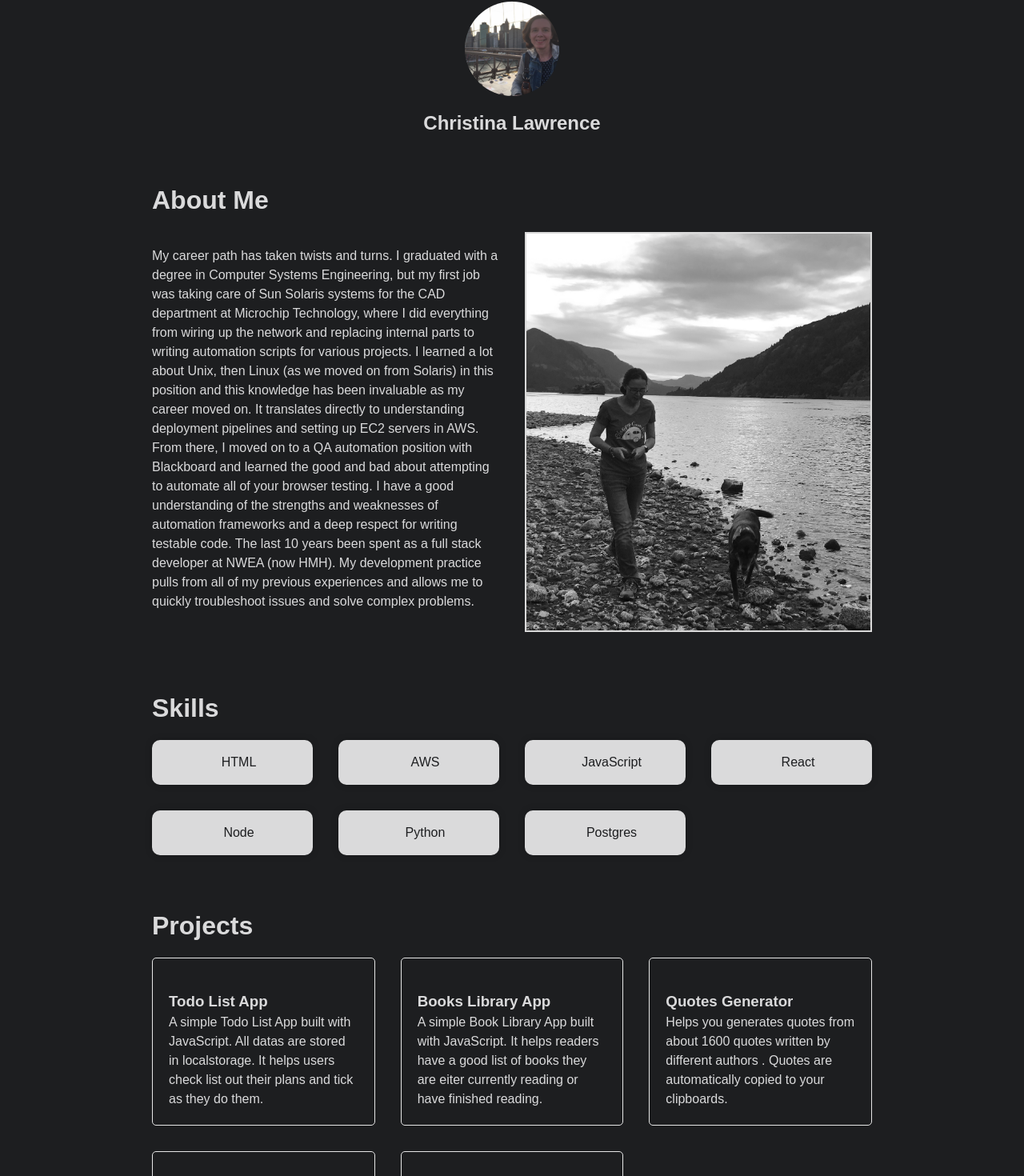
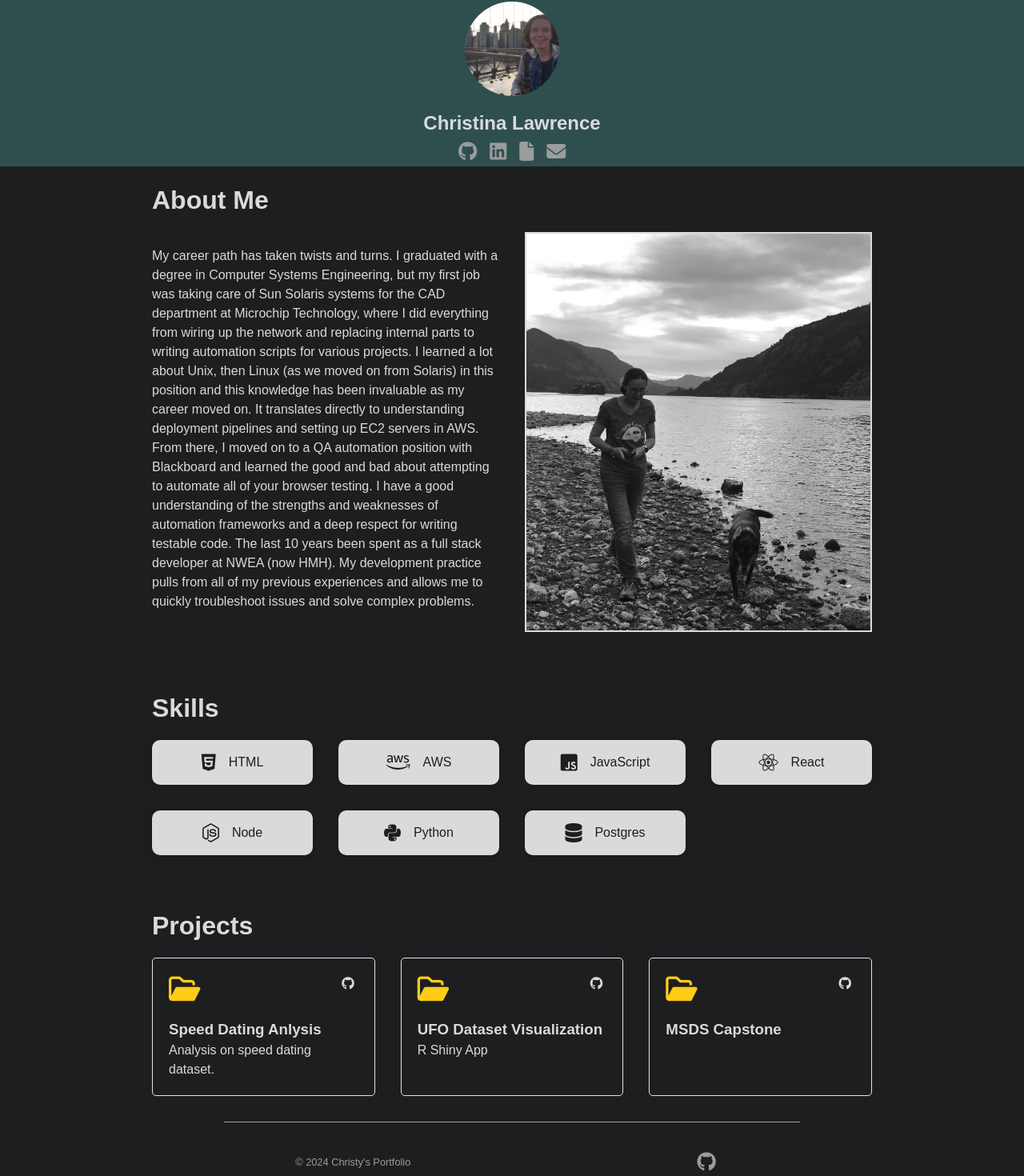
Before and after one commit to cml-data/cml-anaylsis.github.io, a Next.js app: page / in a window 1280 px wide. Shown: the part 14-1484 px from the top of the page at 80% size. Built offline with nearby package versions, Linux system fonts and the light colour scheme.

Commit message:
trying to fix icons on-load, added projects

```diff
--- a/package.json
+++ b/package.json
@@ -10,6 +10,10 @@
   },
   "dependencies": {
     "@fortawesome/fontawesome-svg-core": "^6.5.2",
+    "@fortawesome/free-brands-svg-icons": "^6.5.2",
+    "@fortawesome/free-regular-svg-icons": "^6.5.2",
+    "@fortawesome/free-solid-svg-icons": "^6.5.2",
+    "@fortawesome/react-fontawesome": "^0.2.2",
     "next": "^14.2.4",
     "react": "18.2.0",
     "react-dom": "18.2.0",
--- a/src/components/data.js
+++ b/src/components/data.js
@@ -1,37 +1,23 @@
 export const projectData = [
 	{
 		id: 1,
-		title: 'Todo List App',
+		title: 'Speed Dating Anlysis',
 		description:
-			'A simple Todo List App built with JavaScript. All datas are stored in localstorage. It helps users check list out their plans and tick as they do them.',
-		gitHubLink: 'https://github.com/olawanlejoel/Todo-List-App',
+			'Analysis on speed dating dataset.',
+		gitHubLink: 'https://github.com/cml-data/505project',
 	},
 	{
 		id: 2,
-		title: 'Books Library App',
+		title: 'UFO Dataset Visualization',
 		description:
-			'A simple Book Library App built with JavaScript. It helps readers have a good list of books they are eiter currently reading or have finished reading.',
+			'R Shiny App',
 		gitHubLink: 'https://github.com/olawanlejoel/Book-Library',
 	},
 	{
 		id: 3,
-		title: 'Quotes Generator',
+		title: 'MSDS Capstone',
 		description:
-			'Helps you generates quotes from about 1600 quotes written by different authors . Quotes are automatically copied to your clipboards.',
+			'',
 		gitHubLink: 'https://github.com/olawanlejoel/random-quote-generator',
 	},
-	{
-		id: 4,
-		title: 'Password Generator',
-		description:
-			'Helps you generates random passwords, you can select what you want your password to entail and also you can copy generated password to clipboard.',
-		gitHubLink: 'https://github.com/olawanlejoel/Password-Generator',
-	},
-	{
-		id: 5,
-		title: 'Twitter UI Clone',
-		description:
-			'Simple Twitter UI clone built with TailwindCSS and Vue Js. This covers only the home page of Twitter UI. This is cool to get started with TailwindCSS as it helps understand basic concepts.',
-		gitHubLink: 'https://github.com/olawanlejoel/TwitterUI-clone',
-	},
 ];
--- a/src/components/navbar.jsx
+++ b/src/components/navbar.jsx
@@ -1,5 +1,5 @@
-import Link from "next/link";
 import Image from "next/image";
+
 
 const Navbar = () => {
     return (
@@ -16,7 +16,7 @@ const Navbar = () => {
                     target="_blank"
                     rel="noopener noreferrer"
                 >
-                    <i className="fa fa-github"></i>
+                    <i className="fa-brands fa-github"></i>
                 </a>
                 <a
                     href="https://www.linkedin.com/in/cmrlawrence/"
@@ -24,7 +24,7 @@ const Navbar = () => {
                     target="_blank"
                     rel="noopener noreferrer"
                 >
-                    <i className="fa fa-linkedin-square"></i>
+                    <i className="fa-brands fa-linkedin"></i>
                 </a>
                 <a
                     href="https://www.linkedin.com/in/cmrlawrence/"
--- a/src/pages/_document.js
+++ b/src/pages/_document.js
@@ -4,11 +4,17 @@ export default function Document() {
 	return (
 		<Html lang="en">
 			<Head>
-				<meta charSet="utf-8" />
+				<meta charSet="utf-8"/>
+				<link
+					rel="stylesheet"
+					href="https://cdnjs.cloudflare.com/ajax/libs/font-awesome/6.2.1/css/all.min.css"
+					crossOrigin="anonymous"
+					referrerPolicy="no-referrer"
+				/>
 			</Head>
 			<body>
-				<Main />
-				<NextScript />
+			<Main/>
+			<NextScript/>
 			</body>
 		</Html>
 	);
--- a/src/pages/index.js
+++ b/src/pages/index.js
@@ -11,7 +11,6 @@ const Home = () => {
 				<title>Christina's Portfolio</title>
 				<meta name="description" content="Christina's Portfolio"/>
 				<meta name="viewport" content="width=device-width, initial-scale=1"/>
-				<script src="https://kit.fontawesome.com/c8101a2767.js" crossOrigin="anonymous"></script>
 				<link rel="icon" type="image/png" sizes="32x32" href="/favicon-32x32.png"/>
 				<link rel="icon" type="image/png" sizes="16x16" href="/favicon-16x16.png"/>
 			</Head>
--- a/src/styles/globals.css
+++ b/src/styles/globals.css
@@ -43,7 +43,7 @@ li {
 
 .nav-profile {
   display: table-row;
-  background-color: #1D1E20;
+  background-color: darkslategray;
   width:100%;
   left:0;
   top:0;
```
Also changed, not shown: 1 other file (tests, documents, lock files or other folders).
